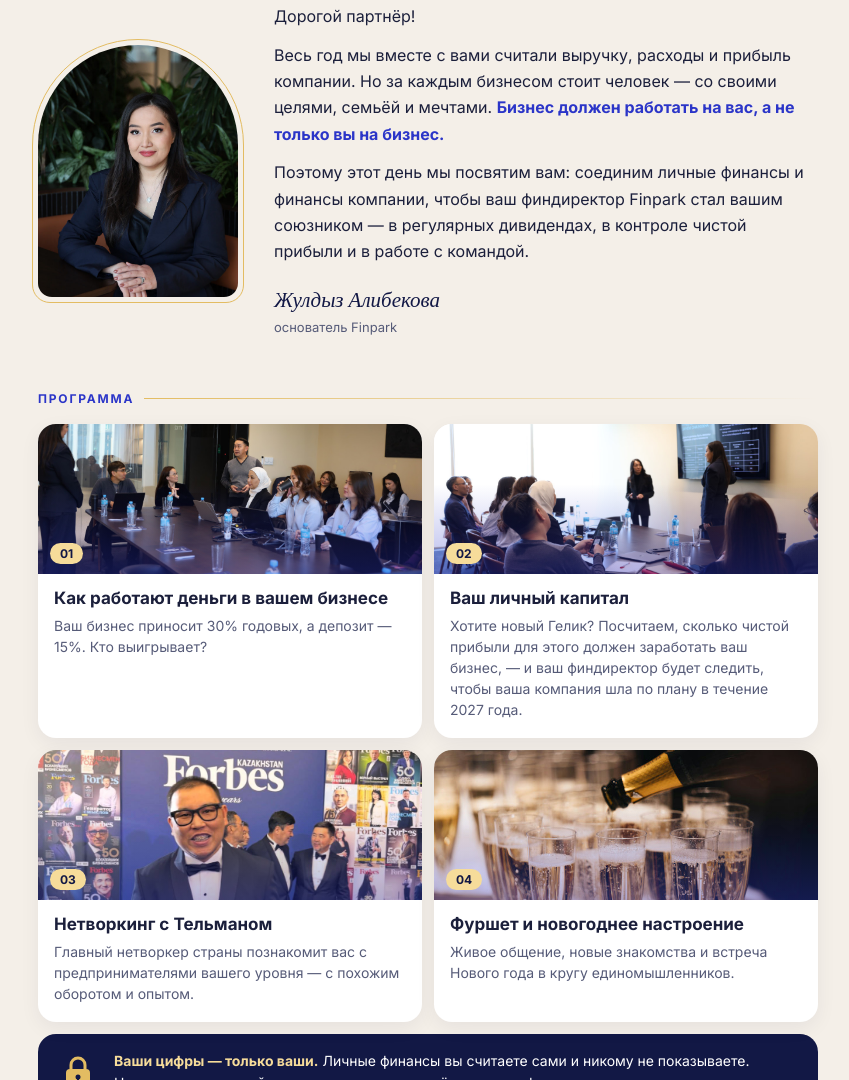
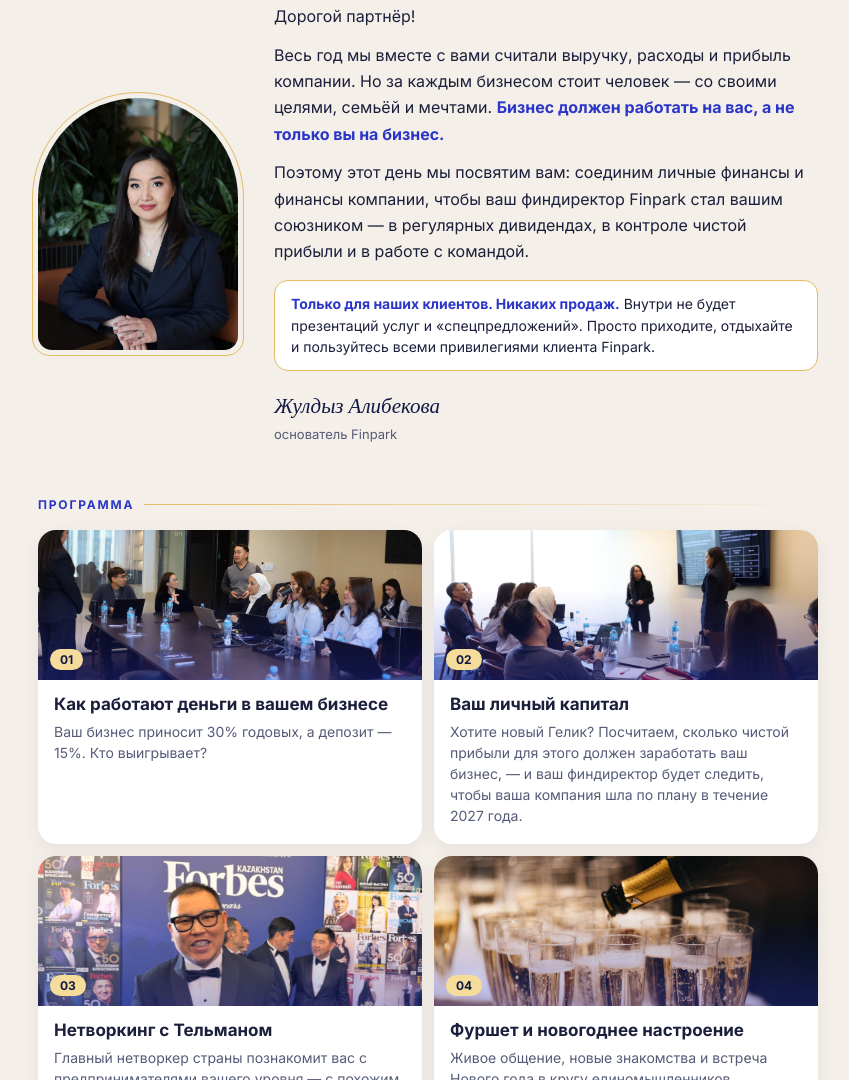
Before and after one commit to Finparkceo/finpark-invite, a plain HTML site: page index.html in a window 1280 px wide. Shown: the part 797-1877 px from the top of the page, without its empty margins (212-1061 px from the left). Drawn offline with nearby package versions, Linux system fonts and the light colour scheme; a web font is replaced by a local one.

Commit message:
Блок «Только для наших клиентов. Никаких продаж»
Co-Authored-By: Claude Opus 5.5 <noreply@anthropic.com>

```diff
--- a/index.html
+++ b/index.html
@@ -159,6 +159,8 @@ footer a{color:var(--gold2);text-decoration:none}
 .g span{display:block;font-size:12px;line-height:1.35;color:#565B78;margin-top:2px}
 .gnote{margin-top:10px;font-size:13px;color:#565B78}
 @media (max-width:640px){.guests{grid-template-columns:1fr}}
+.nosale{margin-top:4mm;background:#fff;border:1.5px solid #E3BC62;border-radius:14px;padding:12px 16px;font-size:14px;line-height:1.55;color:#1B1F3B}
+.nosale b{color:#2B35C8}
 </style>
 </head>
 <body>
@@ -197,6 +199,7 @@ footer a{color:var(--gold2);text-decoration:none}
       <p>Дорогой партнёр!</p>
       <p>Весь год мы вместе с вами считали выручку, расходы и прибыль компании. Но за каждым бизнесом стоит человек — со своими целями, семьёй и мечтами. <strong>Бизнес должен работать на вас, а не только вы на бизнес.</strong></p>
       <p>Поэтому этот день мы посвятим вам: соединим личные финансы и финансы компании, чтобы ваш финдиректор Finpark стал вашим союзником — в регулярных дивидендах, в контроле чистой прибыли и в работе с командой.</p>
+      <div class="nosale"><b>Только для наших клиентов. Никаких продаж.</b> Внутри не будет презентаций услуг и «спецпредложений». Просто приходите, отдыхайте и пользуйтесь всеми привилегиями клиента Finpark.</div>
       <div class="sign">Жулдыз Алибекова<small>основатель Finpark</small></div>
     </div>
   </div>
```
